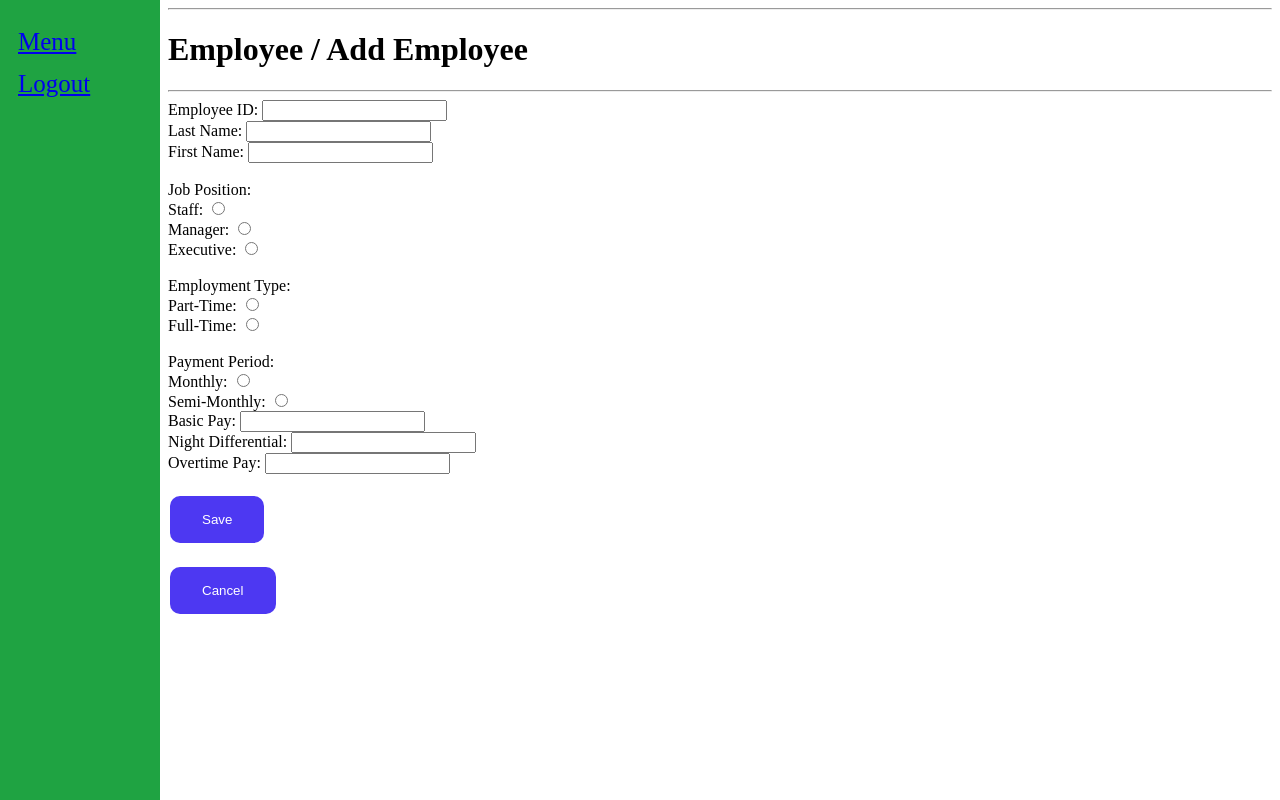
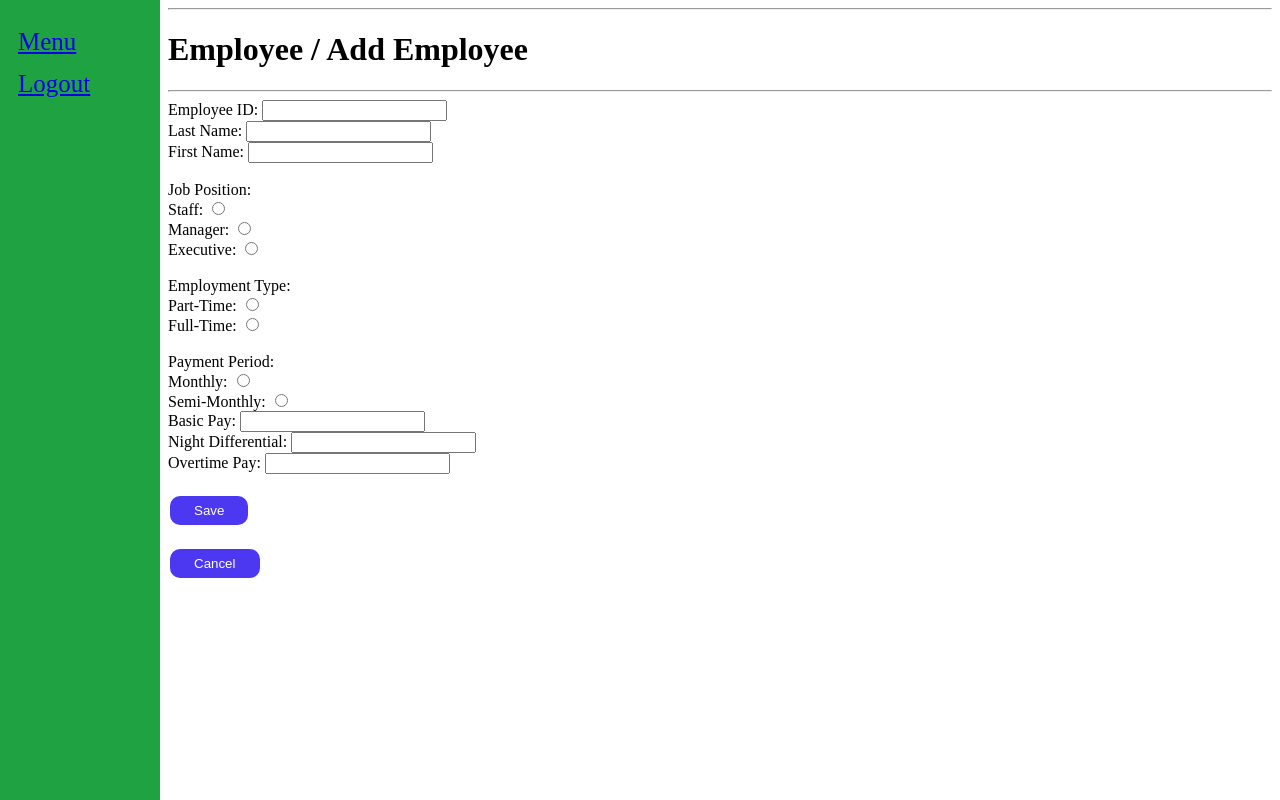
Before and after one commit to zrta2480/Webdev_SA3, a PHP site: page /addemployee.php in a window 1280 px wide. Run offline with PHP 8.4, Linux system fonts and the light colour scheme; a user stored in the database is signed in.

Commit message:
Add files via upload
Improved the size of the buttons

```diff
--- a/sa3-stylesheet.css
+++ b/sa3-stylesheet.css
@@ -41,7 +41,7 @@ input[type=submit], button {
     background-color: #4d38f2;
     border: none;
     color: white;
-    padding: 16px 32px;
+    padding: 7px 24px;
     text-decoration: none;
     margin: 4px 2px;
     cursor: pointer;
```
